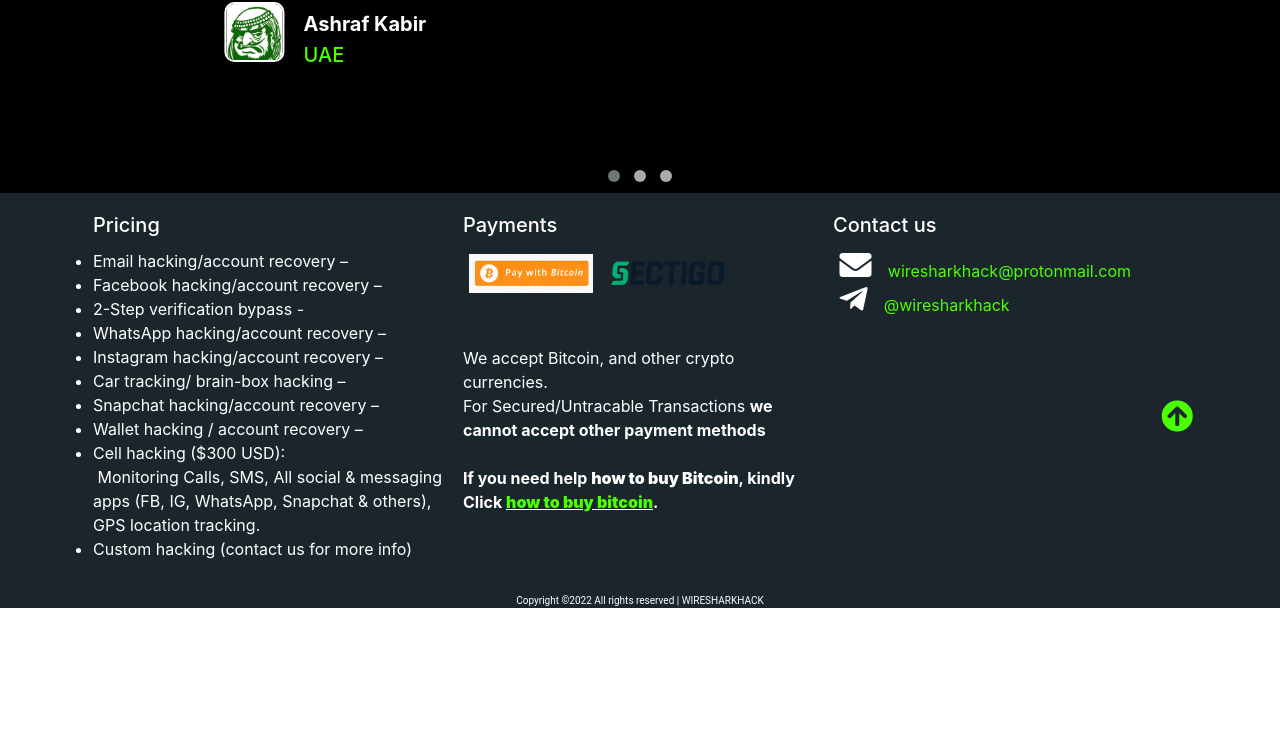
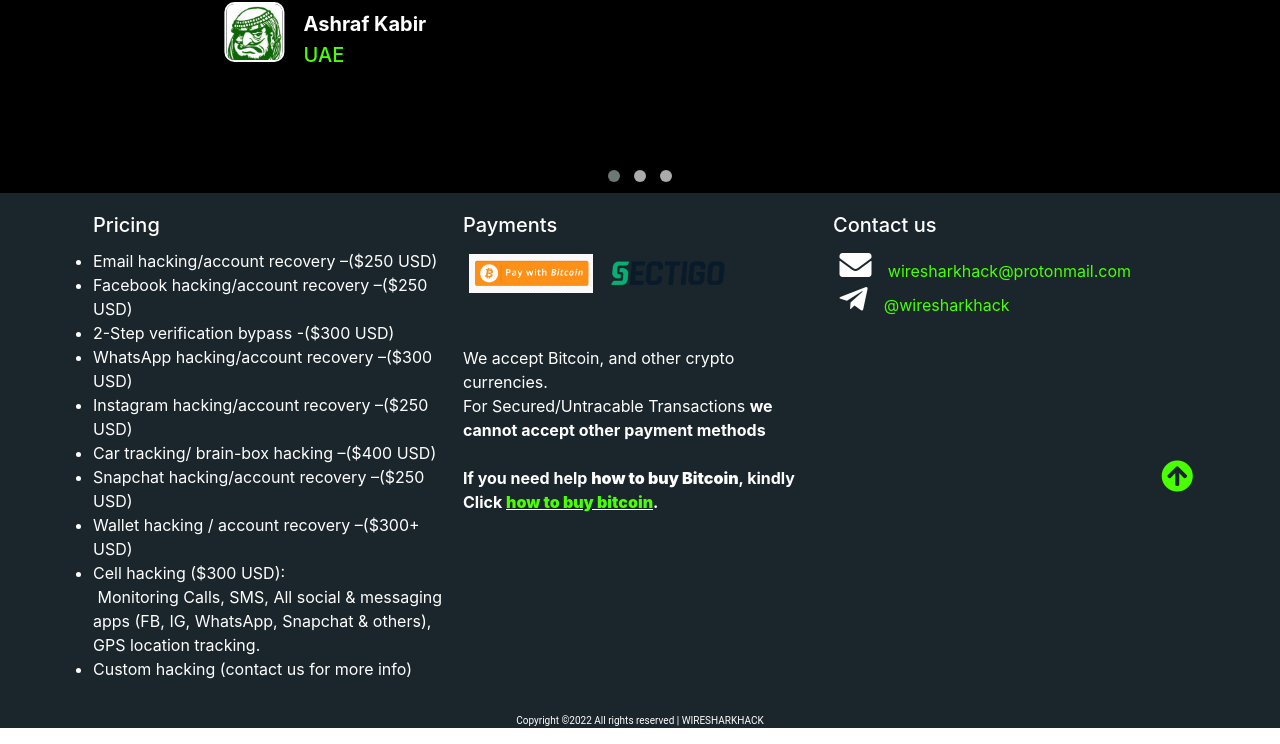
Before and after one commit to Trophy369/wsh, a plain HTML site: page index.html in a window 1280 px wide. Shown: the part 2827-3571 px from the top of the page. Before the commit the page ends 3451 px from the top, so only its background shows below. Drawn offline with Linux system fonts and the light colour scheme.

Commit message:
Update index.html

```diff
--- a/index.html
+++ b/index.html
@@ -416,14 +416,14 @@
             <div class="about-us">
                 <h5 id="pricing">Pricing</h5>
                 <ul class="pricing-list">
-                    <li>Email hacking/account recovery – </li>
-                    <li>Facebook hacking/account recovery – </li>
-                    <li>2-Step verification bypass - </li>
-                    <li>WhatsApp hacking/account recovery – </li>
-                    <li>Instagram hacking/account recovery – </li>
-                    <li>Car tracking/ brain-box hacking – </li>
-                    <li>Snapchat hacking/account recovery – </li>
-                    <li>Wallet hacking / account recovery – </li>
+                    <li>Email hacking/account recovery –($250 USD) </li>
+                    <li>Facebook hacking/account recovery –($250 USD) </li>
+                    <li>2-Step verification bypass -($300 USD) </li>
+                    <li>WhatsApp hacking/account recovery –($300 USD) </li>
+                    <li>Instagram hacking/account recovery –($250 USD) </li>
+                    <li>Car tracking/ brain-box hacking –($400 USD) </li>
+                    <li>Snapchat hacking/account recovery –($250 USD) </li>
+                    <li>Wallet hacking / account recovery –($300+ USD) </li>
                     <li>Cell hacking ($300 USD):<br>&nbsp;Monitoring Calls, SMS, All social &amp; messaging apps (FB, IG, WhatsApp, Snapchat &amp; others), GPS location tracking.<br></li>
                     <li>Custom hacking (contact us for more info)</li>
                 </ul>
```
